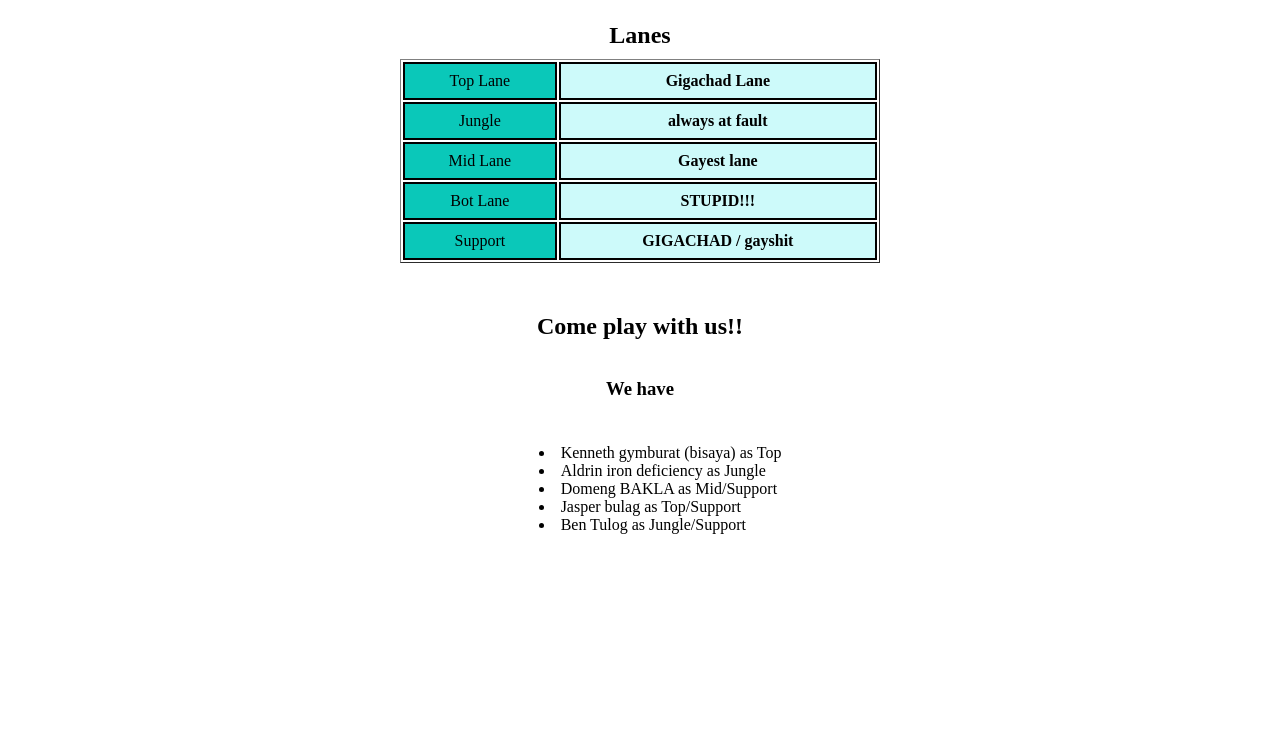
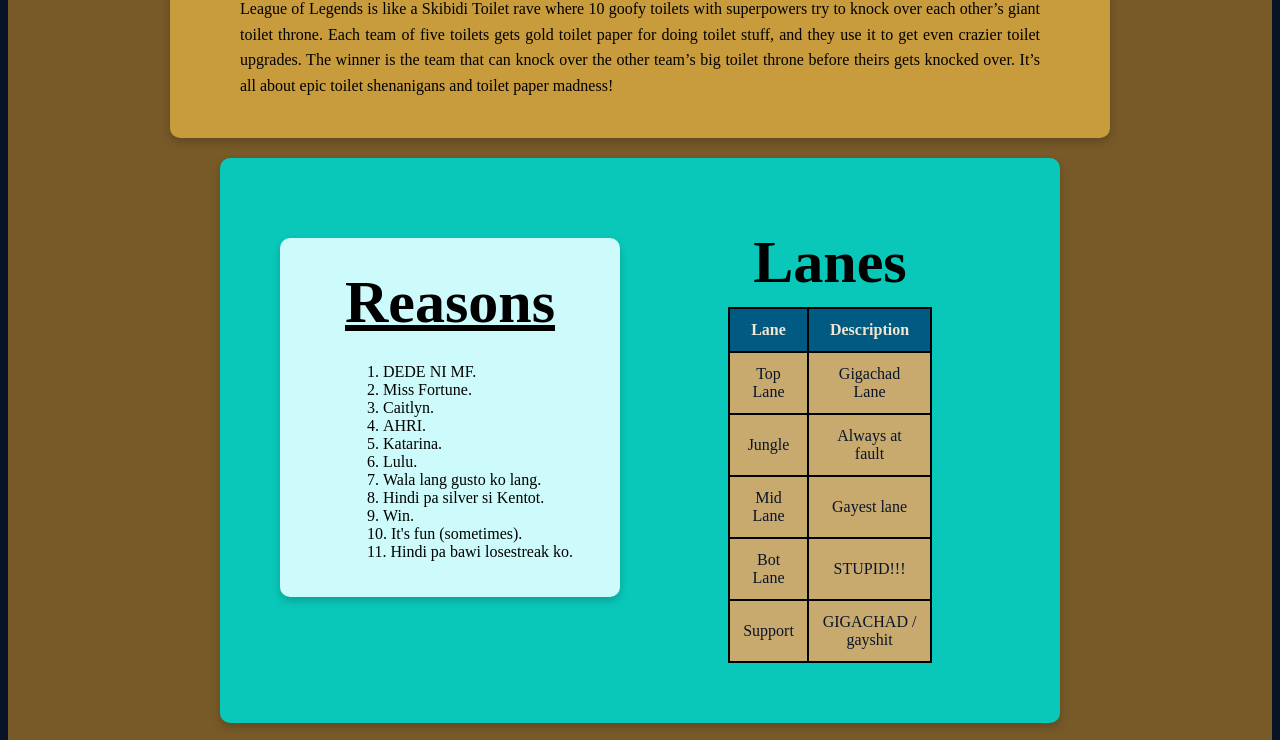
Before and after one commit to kidlatpogi/LEAGUE, a plain HTML site: page index.html in a window 1280 px wide. Shown: the part 509-1249 px from the top of the page. Before the commit the page ends 1087 px from the top, so only its background shows below. Drawn offline with Linux system fonts and the light colour scheme.

Commit message:
Updated index.html

```diff
--- a/main.html
+++ b/index.html
@@ -4,10 +4,31 @@
     <title>LEAGUE</title>
 
     <style>
-        h1, h2, h3, h4{
+
+        h1 {
             text-align: center;
             margin: 0;
             padding: 10px;
+            font-size: 80px;
+            color: #F0E6D2;
+        }
+
+        h2 {
+            text-align: center;
+            margin: 0;
+            padding: 10px;
+            font-size: 60px;
+        }
+
+        #kidlat {
+            color: #F0E6D2;
+        }
+
+        h3, h4 {
+            text-align: center;
+            margin: 0;
+            padding: 10px;
+            font-size: 30px;
         }
 
         p {
@@ -31,99 +52,179 @@
         table {
             margin: 0 auto;
             width: 60%;
+            border-collapse: collapse;
         }
 
         th, td {
             border: 2px solid #000;
-            padding: 8px;
+            padding: 12px;
             text-align: center;
         }
 
         th {
-            background-color: #CDFAFA;
+            background-color: #005A82;
+            color: #F0E6D2;
         }
 
         td {
-            background-color: #0AC8B9
+            background-color: #C8AA6E;
+            color: #091428;
+        }
 
-;
+        .content-wrapper {
+            display: flex;
+            justify-content: space-between;
+            padding: 20px;
+        }
+
+        .content-section {
+            width: 48%;
+        }
+
+        .panel {
+            background-color: #0A1428;
+            border-radius: 10px;
+            padding: 20px;
+            margin: 20px auto;
+            max-width: 1300px;
+            box-shadow: 0px 4px 8px rgba(0, 0, 0, 0.2);
+        }
+
+        .panel1 {
+            background-color: #785A28;
+            border-radius: 10px;
+            padding: 20px;
+            margin: 20px auto;
+            max-width: 1750px;
+            box-shadow: 0px 4px 8px rgba(0, 0, 0, 0.2);
+        }
+
+        .panel2 {
+            background-color: #C89B3C;
+            border-radius: 10px;
+            padding: 20px;
+            margin: 20px auto;
+            max-width: 900px;
+            box-shadow: 0px 4px 8px rgba(0, 0, 0, 0.2);
+        }
+
+        .panel3 {
+            background-color: #0AC8B9;
+            border-radius: 10px;
+            padding: 20px;
+            margin: 20px auto;
+            max-width: 800px;
+            box-shadow: 0px 4px 8px rgba(0, 0, 0, 0.2);
+        }
+
+        .panel4 {
+            background-color: #CDFAFA;
+            border-radius: 10px;
+            padding: 20px;
+            margin: 20px auto;
+            max-width: 900px;
+            box-shadow: 0px 4px 8px rgba(0, 0, 0, 0.2);
+        }
+
+        .reasonsPanel {
+            background-color: #CDFAFA;
+            border-radius: 10px;
+            padding: 20px;
+            margin: 20px auto;
+            max-width: 900px;
+            box-shadow: 0px 4px 8px rgba(0, 0, 0, 0.2);
         }
 
     </style>
 
-    <h1>Why we should play League of Legends</h1>
-    <h4>by Zeus</h4>
-
 </head>
 
-<body>
+<div class="panel1">
+<body style="background-color: #091428;">
+
+    <div class="panel">
+    <h1>Why we should play League of Legends</h1>
+    <h4 id="kidlat">by kidlat</h4>
+    </div>
+
+    <div class="panel2">
         <section>
-        <h2> What is League of Legends? </h2>
-        <p> League of Legends is like a Skibidi Toilet rave where 10 goofy toilets with superpowers try to knock over each other’s giant toilet throne. Each team of five toilets gets gold toilet paper for doing toilet stuff, and they use it to get even crazier toilet upgrades. The winner is the team that can knock over the other team’s big toilet throne before theirs gets knocked over. It’s all about epic toilet shenanigans and toilet paper madness!</p>
+            <h2>What is League of Legends?</h2>
+            <p>League of Legends is like a Skibidi Toilet rave where 10 goofy toilets with superpowers try to knock over each other’s giant toilet throne. Each team of five toilets gets gold toilet paper for doing toilet stuff, and they use it to get even crazier toilet upgrades. The winner is the team that can knock over the other team’s big toilet throne before theirs gets knocked over. It’s all about epic toilet shenanigans and toilet paper madness!</p>
+        </section>
+    </div>
+
+    <div class="panel3">
+        <div class="content-wrapper">
+            <section class="content-section">
+
+                <div class="reasonsPanel">
+                    <h2><b><u>Reasons</u></b></h2>
+                    <ol>
+                        <li>DEDE NI MF.</li>
+                        <li>Miss Fortune.</li>
+                        <li>Caitlyn.</li>
+                        <li>AHRI.</li>
+                        <li>Katarina.</li>
+                        <li>Lulu.</li>
+                        <li>Wala lang gusto ko lang.</li>
+                        <li>Hindi pa silver si Kentot.</li>
+                        <li>Win.</li>
+                        <li>It's fun (sometimes).</li>
+                        <li>Hindi pa bawi losestreak ko.</li>
+                    </ol>
+                </div>
             </section>
 
-    <section>
-        <h2><b><u>Reasons</u></b></h2>
-        <ol>
-            <li>Wala lang gusto ko lang.</li>
-            <li>Hindi pa silver si Kenenth.</li>
-            <li>Miss Fortune.</li>
-            <li>Win.</li>
-            <li>It's fun.</li>
-        </ol>
-    </section>
-
-    <section>
+            <section class="content-section">
                 <h2>Lanes</h2>
 
                 <p>
-            <table border = "1">
+                    <table>
+                        <tr>
+                            <th>Lane</th>
+                            <th>Description</th>
+                        </tr>
                         <tr>
                             <td>Top Lane</td>
-                    <th>Gigachad Lane</th>
+                            <td>Gigachad Lane</td>
                         </tr>
-
                         <tr>
                             <td>Jungle</td>
-                    <th>always at fault</th>
+                            <td>Always at fault</td>
                         </tr>
-
                         <tr>
                             <td>Mid Lane</td>
-                    <th>Gayest lane</th>
+                            <td>Gayest lane</td>
                         </tr>
-
                         <tr>
                             <td>Bot Lane</td>
-                    <th>STUPID!!!</th>
+                            <td>STUPID!!!</td>
                         </tr>
-
                         <tr>
                             <td>Support</td>
-                    <th>GIGACHAD / gayshit</th>
+                            <td>GIGACHAD / gayshit</td>
                         </tr>
-
-
                     </table>
                 </p>
+            </section>
+        </div>
+    </div>
 
-
-    </section>
-
+    <div class="panel4">
         <section>
             <h2>Come play with us!!</h2>
             <br><h3>We have</h3></br>
 
             <ul>
-            <li>Kenneth gymburat (bisaya) as Top</li>
-            <li>Aldrin iron deficiency as Jungle</li>
-            <li>Domeng BAKLA as Mid/Support</li>
-            <li>Jasper bulag as Top/Support</li>
-            <li>Ben Tulog as Jungle/Support</li>
+                <li><b>Kentot785</b> gymburat (bisaya) as <u>Top</u></li>
+                <li><b>drinolokoy</b> iron deficiency as <u>Jungle</u></li>
+                <li><b>cute me tab</b> BAKLA as <u>Mid/Support</u></li>
+                <li><b>Colien bulag</b> as <u>Top/Support</u></li>
             </ul>
         </section>
-
+    </div>
 
 </body>
-
+</div>
 </html>
```
Lines whose indentation alone changed are shown as unchanged.
